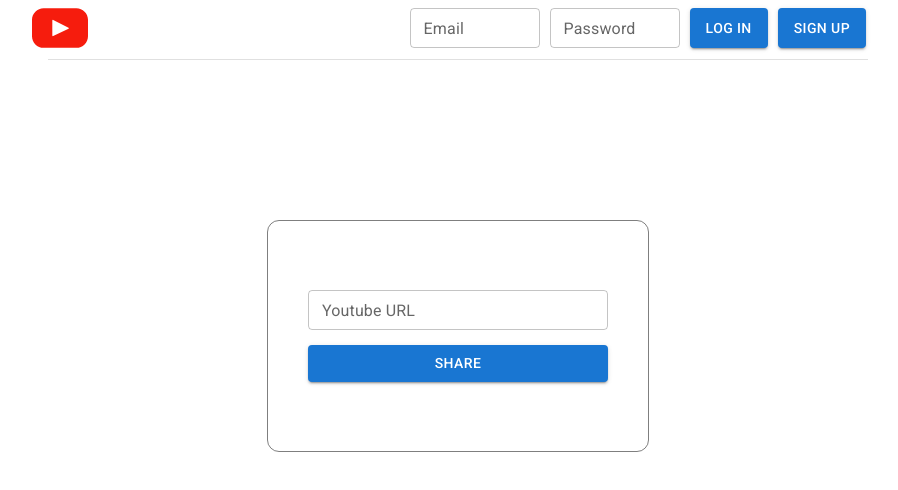
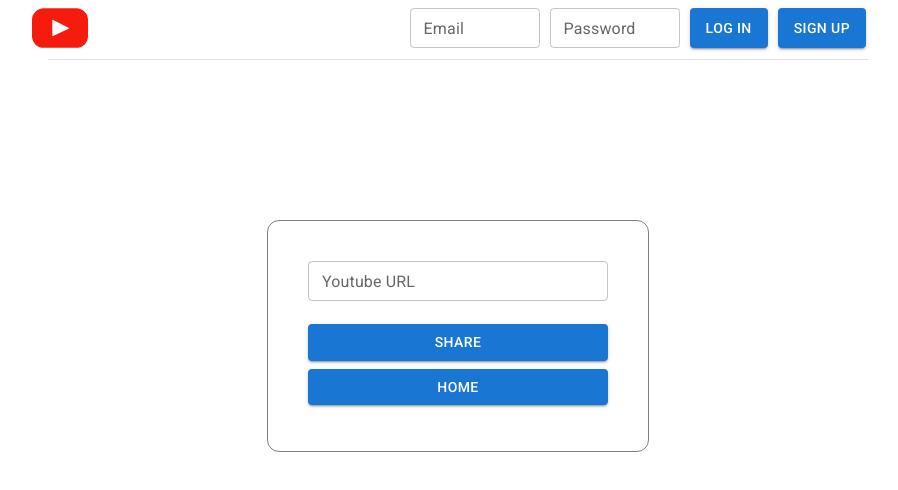
Before and after one commit to quangbui1994/remitano, a React (Create React App) app: page /share in a window 1280 px wide. Shown: the top 490 px of the page, without its empty margins (182-1080 px from the left). Built offline with nearby package versions, Linux system fonts and the light colour scheme; no server answers; what aws-amplify would draw is missing.

Commit message:
Click logo to route home

```diff
--- a/src/components/Header.tsx
+++ b/src/components/Header.tsx
@@ -125,7 +125,9 @@ const Header: React.FC = () => {
   return (
     <Grid container spacing={2} style={{ height: 75 }}>
       <Grid item xs={1}>
-        <img src={Logo} alt='website-logo' />
+        <Link to='/'>
+          <img src={Logo} alt='website-logo' />
+        </Link>
       </Grid>
       {userEmail ? authHeader : unAuthHeader}
       <Popup
--- a/src/components/Share.tsx
+++ b/src/components/Share.tsx
@@ -1,11 +1,12 @@
-import { useState, useEffect } from 'react'
-import { Container, Divider, Box, Button, TextField } from '@mui/material'
+import { useState } from 'react'
+import { Container, Divider, Button, TextField, Stack } from '@mui/material'
 import Header from './Header'
 import axios from 'axios'
 import { useUserContext } from '../context'
 import { v4 as uuidv4 } from 'uuid'
 import { LinkData } from '../types'
 import Popup from './Popup'
+import { useNavigate } from 'react-router-dom'
 
 const Share = () => {
   const [url, setUrl] = useState<string>('')
@@ -14,6 +15,7 @@ const Share = () => {
   const [successOpen, setSuccessOpen] = useState<boolean>(false)
   const [error, setError] = useState<string>('')
   const [successMesssage, setSuccessMessage] = useState<string>('')
+  const navigate = useNavigate()
 
   const share = async () => {
     try {
@@ -40,7 +42,7 @@ const Share = () => {
     <Container maxWidth='md'>
       <Header />
       <Divider variant='middle' />
-      <Box
+      <Stack
         sx={{
           width: 300,
           height: 150,
@@ -48,11 +50,9 @@ const Share = () => {
           borderRadius: 3,
           margin: '0 auto',
           marginTop: 20,
-          display: 'flex',
-          flexDirection: 'column',
-          justifyContent: 'center',
           padding: 5,
         }}
+        spacing={1}
       >
         <TextField
           onChange={(e) => setUrl(e.target.value)}
@@ -65,7 +65,10 @@ const Share = () => {
         <Button onClick={share} variant='contained'>
           Share
         </Button>
-      </Box>
+        <Button onClick={() => navigate('/')} variant='contained'>
+          Home
+        </Button>
+      </Stack>
       <Popup
         setSuccessOpen={setSuccessOpen}
         successOpen={successOpen}
```
